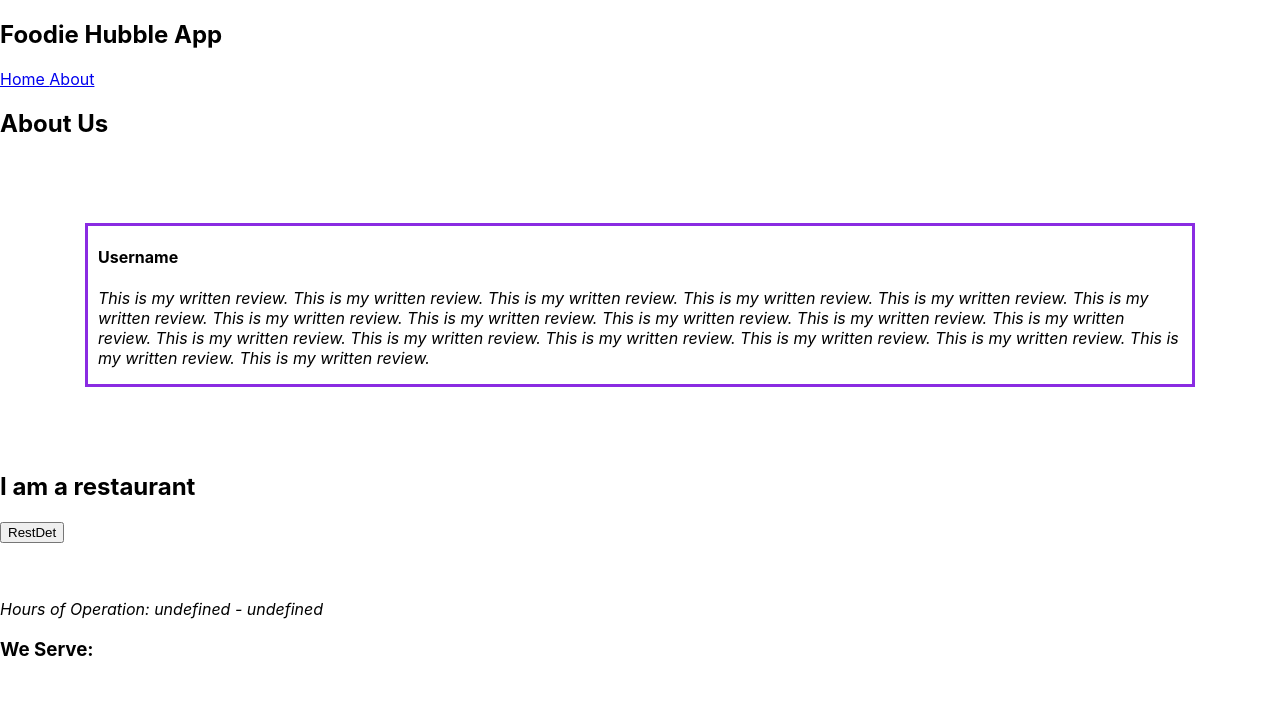
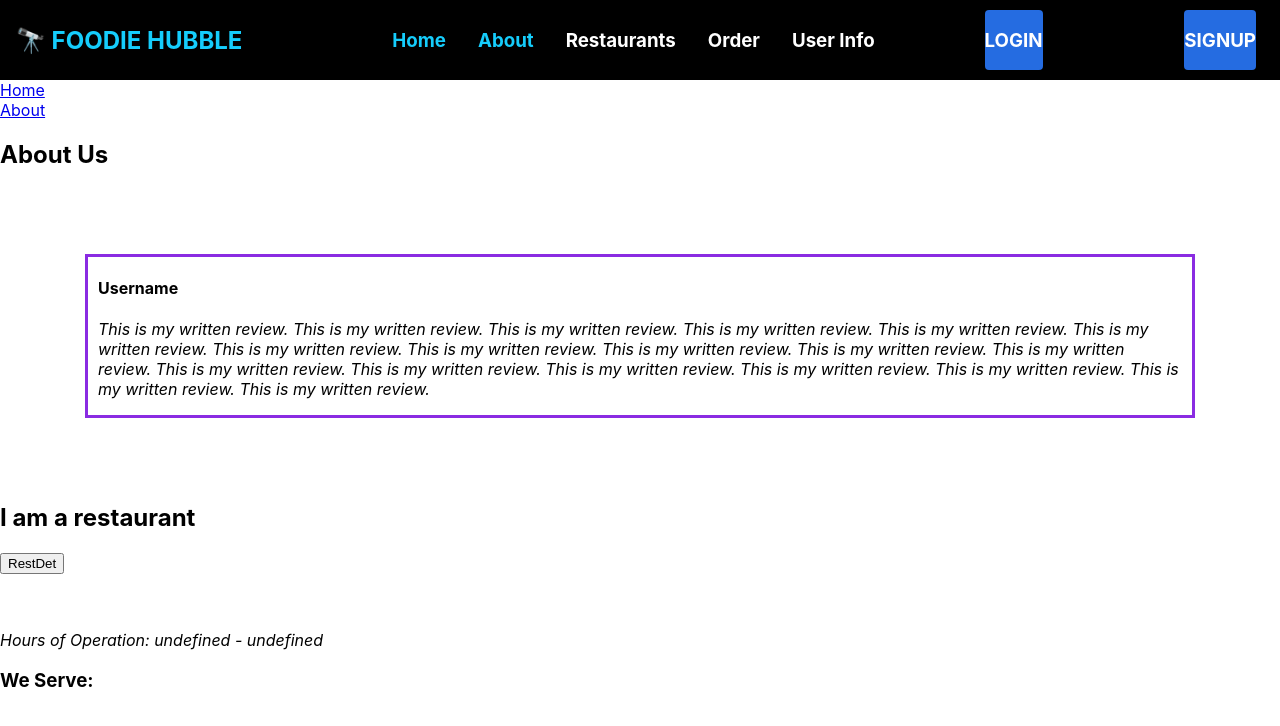
Before and after one commit to smeraldoflower/foodie-hubble-app, a React (Create React App) app: page /About in a window 1280 px wide. Shown: the top 726 px of the page. Built offline with nearby package versions, Linux system fonts and the light colour scheme.

Commit message:
Added NavBar and test styles

```diff
--- a/src/App.js
+++ b/src/App.js
@@ -1,7 +1,7 @@
 import React from 'react';
 import { Route, BrowserRouter as Router, Switch, Link } from "react-router-dom";
 import './css/App.css';
-import NavBar from './components/NavBar'
+import NavBar from './components/NavBar/NavBar'
 import Home from './pages/Home'
 import About from './pages/About'
 import SearchResults from './pages/SearchResults'
@@ -12,10 +12,13 @@ function App() {
   return (
     <Router>
       <div className="App">
+        <NavBar/>
+        <nav>
+          <Link to="/">Home </Link><br/>
+          <Link to="/About">About </Link>
+        </nav>
 
-        <h2>Foodie Hubble App</h2>
 
-        <NavBar/>
 
         <Switch>
           <Route path="/About" component={About} />
--- a/src/components/NavBar.js
+++ /dev/null
@@ -1,15 +0,0 @@
-import React from 'react'
-import { Link } from "react-router-dom";
-
-function NavBar() {
-    return (
-        <div className="NavBar">
-            <nav>
-                <span><Link to="/">Home </Link></span>
-                <span><Link to="/About">About </Link></span>
-            </nav>
-        </div>
-    )
-}
-
-export default NavBar
--- /dev/null
+++ b/src/components/NavBar/NavBar.js
@@ -0,0 +1,30 @@
+//NavBar tutorial by Brian Design: https://www.youtube.com/watch?v=VzWBLj_CfpE&ab_channel=BrianDesign
+import React from 'react';
+import {Nav, NavLink, Bars, NavMenu, NavBtn, NavBtnLink} from './NavBarElements'
+
+
+function NavBar() {
+    return (
+        <>
+        <Nav>
+            <NavLink to="/"><h1>🔭 FOODIE HUBBLE</h1></NavLink>
+            <Bars/>
+            <NavMenu>
+                <NavLink to="/" activeStyle><h3>Home</h3></NavLink>
+                <NavLink to="/About" activeStyle><h3>About</h3></NavLink>
+                <NavLink to="/Restaurants" activeStyle><h3>Restaurants</h3></NavLink>
+                <NavLink to="/Order" activeStyle><h3>Order</h3></NavLink>
+                <NavLink to="/UserInfo" activeStyle><h3>User Info</h3></NavLink>
+            </NavMenu>
+            <NavBtn>
+                <NavBtnLink to="/Login"><h3>LOGIN</h3></NavBtnLink>
+            </NavBtn>
+            <NavBtn>
+                <NavBtnLink to="/SignUp"><h3>SIGNUP</h3></NavBtnLink>
+            </NavBtn>
+        </Nav>
+        </>
+    )
+}
+
+export default NavBar
--- /dev/null
+++ b/src/components/NavBar/NavBarElements.js
@@ -0,0 +1,77 @@
+//NavBar tutorial by Brian Design: https://www.youtube.com/watch?v=VzWBLj_CfpE&ab_channel=BrianDesign
+import styled from "styled-components";
+import {NavLink as Link} from "react-router-dom";
+import {FaBars} from "react-icons/fa";
+
+export const Nav = styled.nav`
+    background: #000;
+    height: 80px;
+    display: flex;
+    justify-content: space-between;
+    padding: 0.5 rem calc((100vw - 1000px) / 2);
+    z-index: 10;
+`
+
+export const NavLink = styled(Link)`
+    color: #fff;
+    display: flex;
+    align-items: center;
+    text-decoration: none;
+    padding: 0 1rem;
+    height: 100%;
+    cursor: pointer;
+
+    &.active{
+        color: #15cdfc;
+    }
+`
+export const Bars = styled(FaBars)`
+    display: none;
+    color: #fff;
+
+    @media screen and (max-width: 768px) {
+        display: block;
+        position: absolute;
+        top: 0;
+        right: 0;
+        transform: translate(-100, 75%);
+        font-size: 1.8rem;
+        cursor: pointer;
+    }
+`
+
+export const NavMenu = styled.div`
+    display: flex;
+    align-items: center;
+    margin-right: -24px;
+
+    @media screen and (max-width: 768px) {
+        display: none;
+    }
+`
+export const NavBtn = styled.nav`
+    display : flex;
+    align-items: center;
+    margin-right: 24px;
+
+    @media screen and (max-width: 768px) {
+        display: none;
+    }
+`
+export const NavBtnLink = styled(Link)`
+    border-radius: 4px;
+    background: #256ce1;
+    padding: 10 px 22px;
+    color: #fff;
+    border: none;
+    outline: none;
+    cursor: pointer;
+    transition: all 0.2s ease-in-out;
+    text-decoration: none;
+
+    &:hover {
+        transition: all 0.2s ease-in-out;
+        background: #fff;
+        color: #010606;
+    }
+`
```
Also changed, not shown: 1 other file (tests, documents, lock files or other folders).
